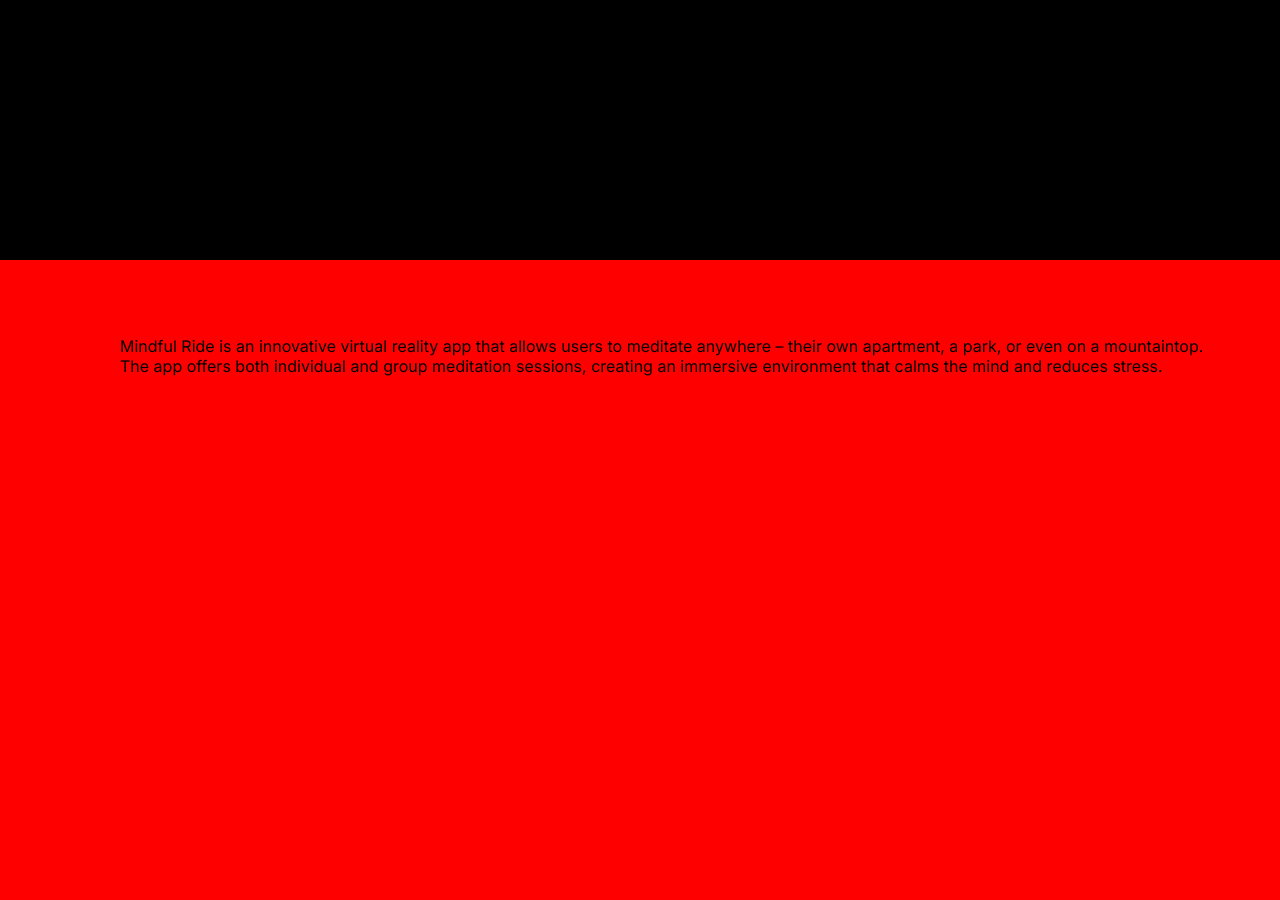
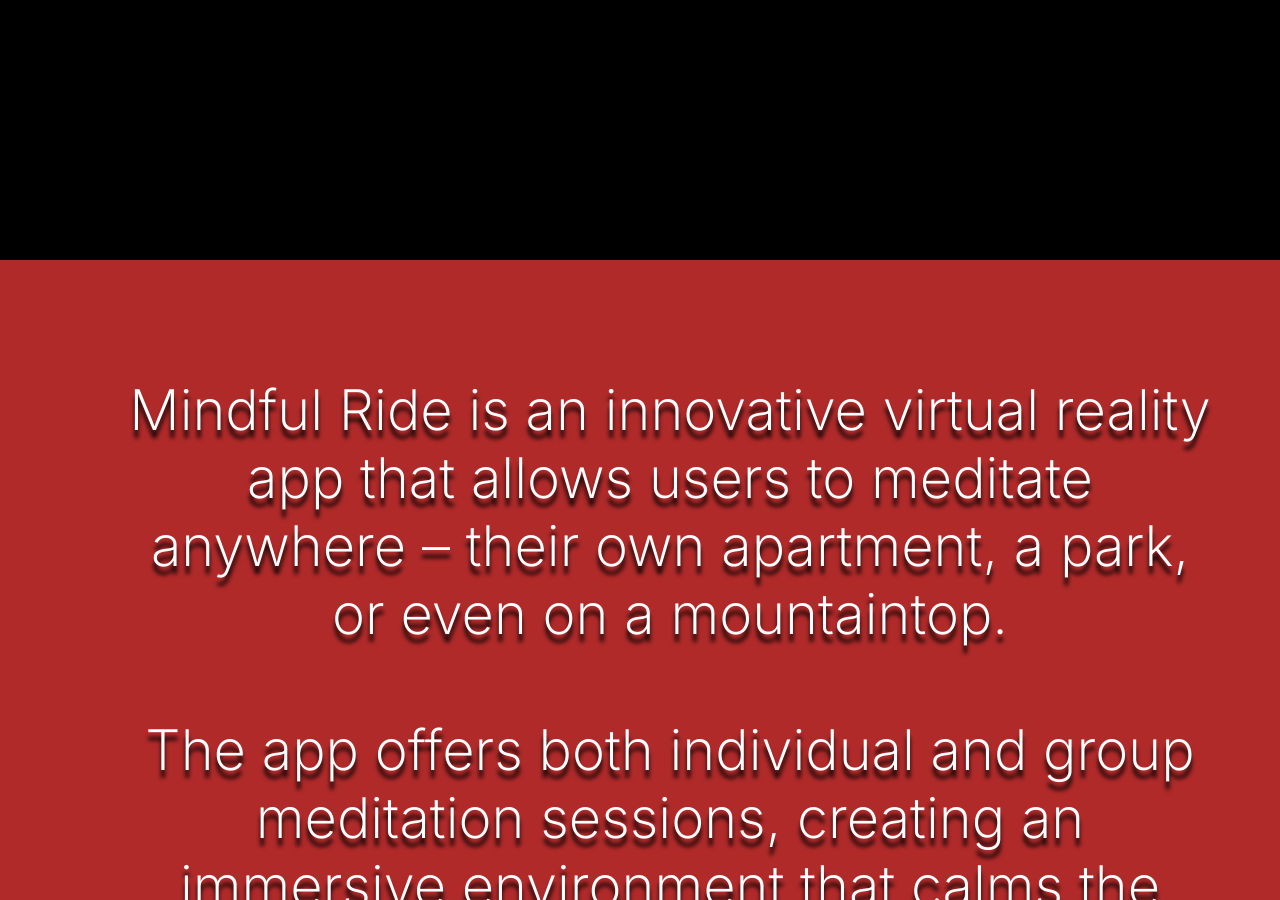
Before and after one commit to Prevail29/Mindful_Ride_Website, a Jekyll site: the page built from index.html, in a window 1280 px wide and 900 px high, scrolled down 640 px. Built offline with Jekyll 4.4.1, drawn with Linux system fonts in a browser that asks for light colours; some of the changed text lies outside the part shown.

Commit message:
CSS styling for remaiming sections

```diff
--- a/_sass/main.scss
+++ b/_sass/main.scss
@@ -78,19 +78,7 @@
 
 // SECTION 2
 #Description{
-  background-color: red;
-  display: block;
-  height:100%;
-  width:100%;
-  padding: 60px;
-  padding-left: 120px;
-  box-sizing:border-box;
-}
-// SECTION 2
-
-// SECTION 3
-#Research{
-  background-color: aqua;
+  background-color: #b02a2a;
   display: block;
   height:100%;
   width:100%;
@@ -99,20 +87,18 @@
   box-sizing:border-box;
 }
 
-table, th, td {
-  border: 1px solid black;
-  border-collapse: collapse;
+#Description p{
+  text-align: center;
+  font-size: 3.5rem;
+  font-weight: 250;
+  color: white;
+  text-shadow: 0px 8px 4px black;
 }
+// SECTION 2
 
-table {
-  margin-left: auto;
-  margin-right: auto;
-}
 // SECTION 3
-
-// SECTION 4
-#Join{
-  background-color: green;
+#Research{
+  background-color: #0d0a5c;
   display: block;
   height:100%;
   width:100%;
@@ -121,6 +107,67 @@
   box-sizing:border-box;
 }
 
+#Research table, th, td {
+  border: 2px solid white;
+  border-collapse: collapse;
+  color: white;
+  font-size: 2.5rem;
+  font-weight: 200;
+  padding: 0.5rem;
+}
+
+#Research table {
+  margin-left: auto;
+  margin-right: auto;
+}
+
+#Research p{
+  font-size: 2.75rem;
+  font-weight: 250;
+  text-align: center;
+  color: white;
+  text-shadow: 0px 8px 4px black;
+}
+
+#Research .section3_text p{
+  text-align: left;
+  font-size: 1.6rem;
+  font-weight: 200;
+  text-shadow: 0px 0px 0px black;
+}
+// SECTION 3
+
+// SECTION 4
+#Join{
+  background-color: #0a5c16;
+  display: block;
+  height:100%;
+  width:100%;
+  padding: 60px;
+  padding-left: 120px;
+  box-sizing:border-box;
+}
+
+#Join h2{
+  text-align: center;
+  font-weight: 250;
+  font-size: 5rem;
+  color:white;
+  padding-top: 3rem;
+  text-shadow: 0px 8px 4px black;
+}
+
+#Join button{
+  background-color: #BC1C1C;
+  border: none;
+  color: white;
+  font-size: 5rem;
+  font-weight: 600;
+  padding: 2rem 5rem;
+  text-decoration: none;
+  cursor: pointer;
+}
+
 .center {
   display: flex;
   justify-content: center;
--- a/index.html
+++ b/index.html
@@ -10,7 +10,7 @@
 <!-- <hr> -->
 <div id="Description">
     <p>
-        Mindful Ride is an innovative virtual reality app that allows users to meditate anywhere –  their own apartment, a park, or even on a mountaintop.<br>
+        Mindful Ride is an innovative virtual reality app that allows users to meditate anywhere –  their own apartment, a park, or even on a mountaintop.<br><br>
         The app offers both individual and group meditation sessions, creating an immersive environment that calms the mind and reduces stress.
     </p>
 </div>
@@ -91,7 +91,9 @@
             <td>4,12</td>
         </tr>
     </table>
-    <p>*Scores were calculated with the Mobile Application Rating Scale (MARS) App Classification questionnaire</p>
+    <div class="section3_text">
+        <p>*Scores were calculated with the Mobile Application Rating Scale (MARS) App Classification questionnaire</p>
+    </div>
 </div>
 <!-- <hr> -->
 <div id="Join">
```
